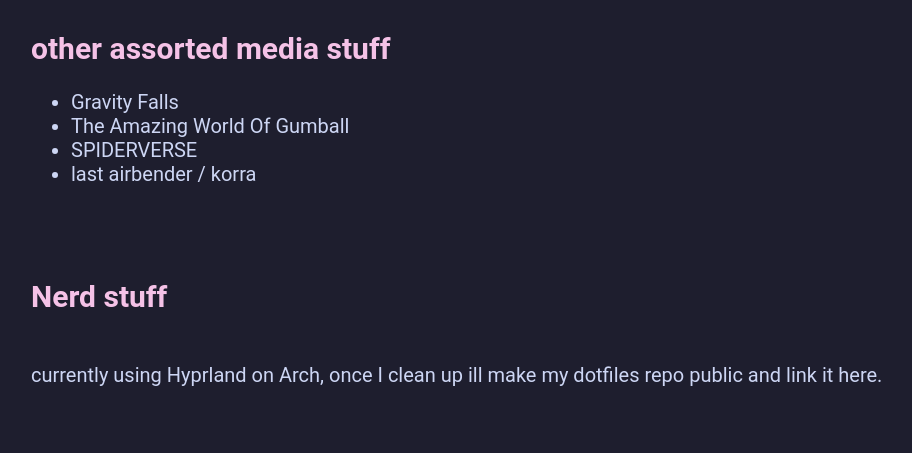
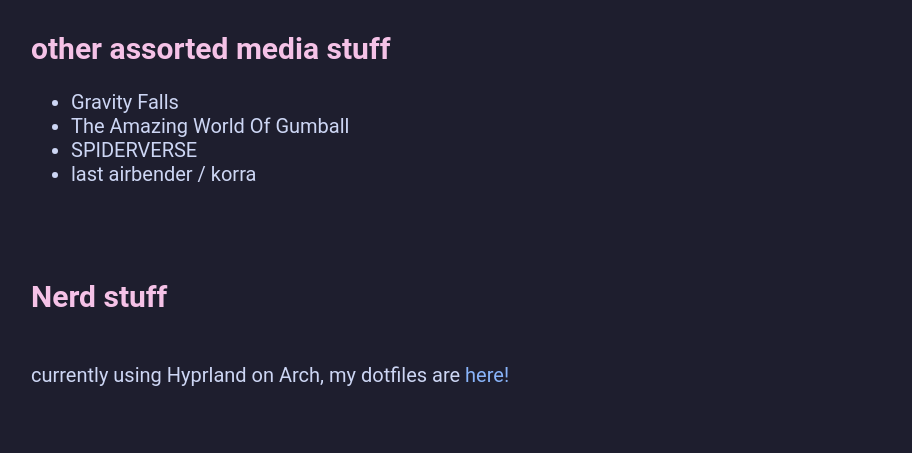
Before and after one commit to gloww12/gloww12.github.io, a plain HTML site: page interests.html in a window 1280 px wide. Shown: the part 1429-1882 px from the top of the page, without its empty margins (33-945 px from the left). Drawn offline with Linux system fonts and the light colour scheme.

Commit message:
dotfiles repo

```diff
--- a/interests.html
+++ b/interests.html
@@ -57,7 +57,7 @@
   <br><br>
   <h2>Nerd stuff</h2>
   <br>
-  currently using Hyprland on Arch, once I clean up ill make my dotfiles repo public and link it here.
+  currently using Hyprland on Arch, my dotfiles are <a href="https://github.com/gloww12/astral-dots">here!</a>
   <br><br><br><br>
   <div class="center">
     <img src="public/rice.png">
```
